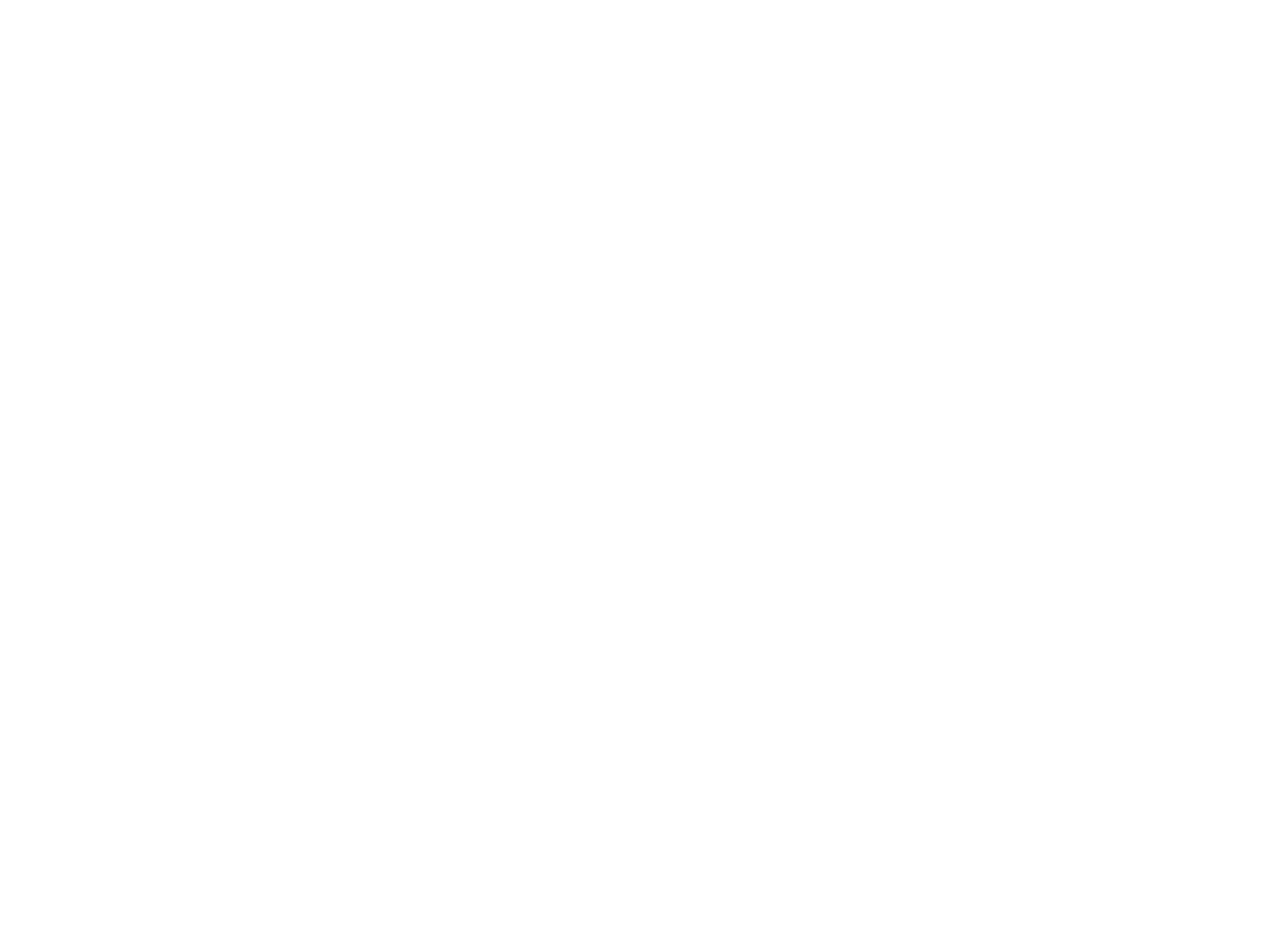
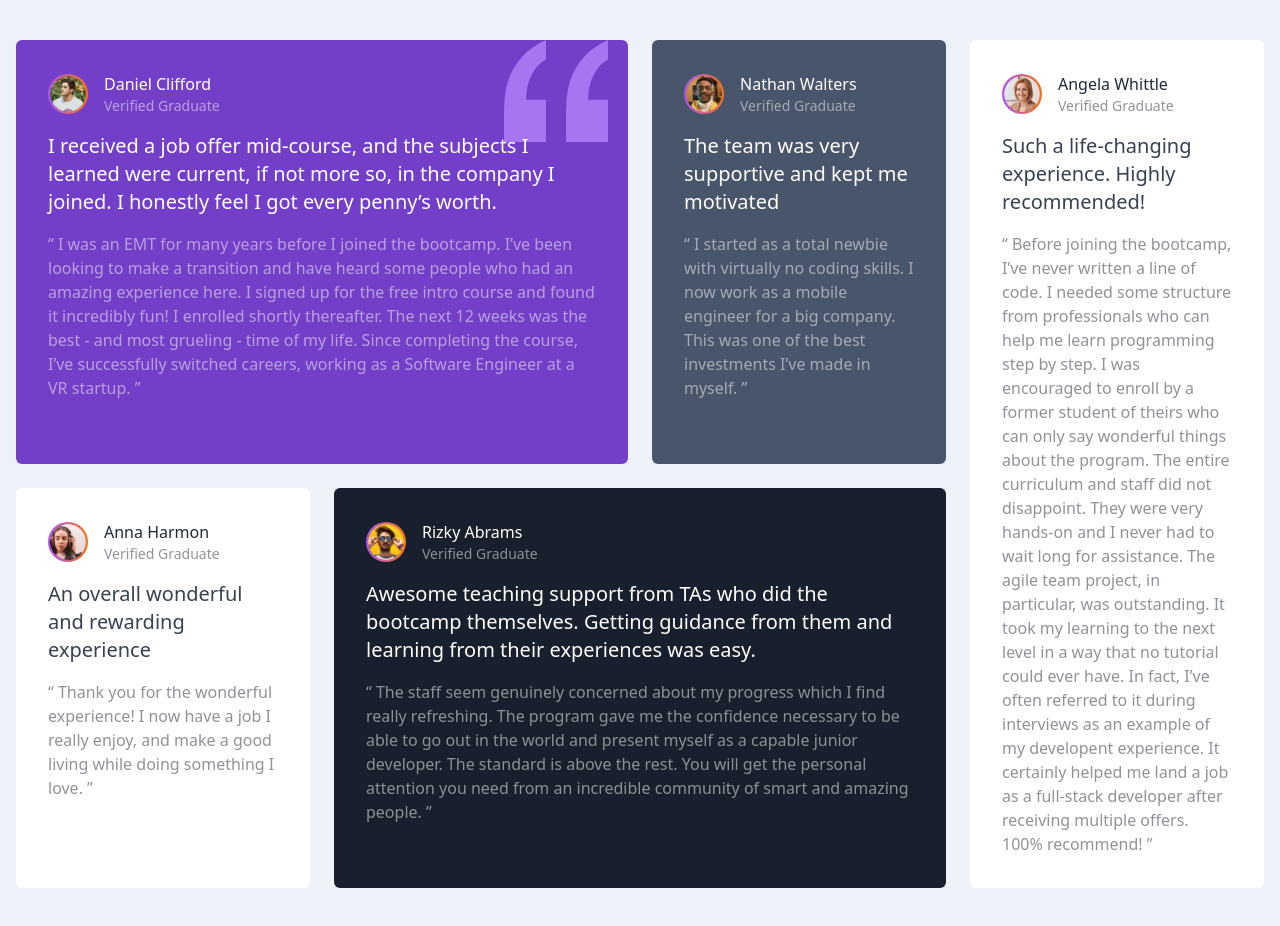
Before and after one commit to Bishesh58/frontend-mentor-challenges, a Nuxt app: page /testimonials in a window 1280 px wide. Before the commit this address had no page. Before the commit the page ends 800 px from the top, so only its background shows below. Built offline with nearby package versions, Linux system fonts and the light colour scheme.

Commit message:
feat: add testimonials section using grid

```diff
--- a/nuxt.config.ts
+++ b/nuxt.config.ts
@@ -18,6 +18,7 @@
           Outfit: [300, 400, 600, 700, 900],
           Inter: [400, 700],
           "Josefin+Sans": true,
+          "Barlow+Semi+Condensed": [400, 600, 700],
           Lato: [100, 300, 400, 700],
           Raleway: {
             wght: [100, 400, 600, 700],
--- a/pages/index.vue
+++ b/pages/index.vue
@@ -21,6 +21,11 @@
 
 <script setup>
 const data = [
+  {
+    title: "Testimonials grid section",
+    imgURL: "/img/testimonials_preview.png",
+    link: "/testimonials",
+  },
   {
     title: "Time tracking dashboard",
     imgURL: "/img/time_tracking_preview.png",
--- /dev/null
+++ b/pages/testimonials.vue
@@ -0,0 +1,149 @@
+<template>
+  <div class="bg-[#EDF2F8] min-h-screen flex justify-center items-center">
+    <div
+      class="max-w-7xl mx-auto px-4 py-10 font-Barlow grid gap-6 md:grid-cols-2 lg:grid-cols-4"
+    >
+      <!-- t1 -->
+      <div
+        class="bg-[#733FC8] rounded-md text-white p-8 bg-[url('/svg/bg-pattern-quotation.svg')] bg-no-repeat bg-auto bg-right-top md:row-span-2 lg:row-span-1 lg:col-span-2"
+        style="background-position: calc(100% - 20px) 0"
+      >
+        <div class="flex items-center">
+          <img
+            src="/img/user/jacob.webp"
+            alt=""
+            class="p-0.5 h-10 w-10 rounded-full bg-gradient-to-r from-purple-500 to-orange-500"
+          />
+          <div class="px-4">
+            <p>Daniel Clifford</p>
+            <p class="text-sm opacity-50">Verified Graduate</p>
+          </div>
+        </div>
+        <h1 class="py-4 text-xl">
+          I received a job offer mid-course, and the subjects I learned were
+          current, if not more so, in the company I joined. I honestly feel I
+          got every penny’s worth.
+        </h1>
+        <p class="opacity-50">
+          “ I was an EMT for many years before I joined the bootcamp. I’ve been
+          looking to make a transition and have heard some people who had an
+          amazing experience here. I signed up for the free intro course and
+          found it incredibly fun! I enrolled shortly thereafter. The next 12
+          weeks was the best - and most grueling - time of my life. Since
+          completing the course, I’ve successfully switched careers, working as
+          a Software Engineer at a VR startup. ”
+        </p>
+      </div>
+      <!-- t2 -->
+      <div class="bg-[#49556B] rounded-md text-white p-8">
+        <div class="flex items-center">
+          <img
+            src="/img/user/nathan.webp"
+            alt=""
+            class="p-0.5 h-10 w-10 rounded-full bg-gradient-to-r from-purple-500 to-orange-500"
+          />
+          <div class="px-4">
+            <p>Nathan Walters</p>
+            <p class="text-sm opacity-50">Verified Graduate</p>
+          </div>
+        </div>
+        <h1 class="py-4 text-xl">
+          The team was very supportive and kept me motivated
+        </h1>
+        <p class="opacity-50">
+          “ I started as a total newbie with virtually no coding skills. I now
+          work as a mobile engineer for a big company. This was one of the best
+          investments I’ve made in myself. ”
+        </p>
+      </div>
+      <!-- t3 -->
+      <div
+        class="bg-white rounded-md text-gray-800 p-8 md:col-span-2 md:order-first lg:order-none lg:col-span-1 lg:row-span-2"
+      >
+        <div class="flex items-center">
+          <img
+            src="/img/user/angela.webp"
+            alt=""
+            class="p-0.5 h-10 w-10 rounded-full bg-gradient-to-r from-purple-500 to-orange-500"
+          />
+          <div class="px-4">
+            <p>Angela Whittle</p>
+            <p class="text-sm opacity-50">Verified Graduate</p>
+          </div>
+        </div>
+        <h1 class="py-4 text-xl text-gray-700">
+          Such a life-changing experience. Highly recommended!
+        </h1>
+        <p class="opacity-50">
+          “ Before joining the bootcamp, I’ve never written a line of code. I
+          needed some structure from professionals who can help me learn
+          programming step by step. I was encouraged to enroll by a former
+          student of theirs who can only say wonderful things about the program.
+          The entire curriculum and staff did not disappoint. They were very
+          hands-on and I never had to wait long for assistance. The agile team
+          project, in particular, was outstanding. It took my learning to the
+          next level in a way that no tutorial could ever have. In fact, I’ve
+          often referred to it during interviews as an example of my developent
+          experience. It certainly helped me land a job as a full-stack
+          developer after receiving multiple offers. 100% recommend! ”
+        </p>
+      </div>
+      <!-- t4 -->
+      <div
+        class="bg-white rounded-md text-gray-800 p-8 order-last md:order-none"
+      >
+        <div class="flex items-center">
+          <img
+            src="/img/user/anna.webp"
+            alt=""
+            class="p-0.5 h-10 w-10 rounded-full bg-gradient-to-r from-purple-500 to-orange-500"
+          />
+          <div class="px-4">
+            <p>Anna Harmon</p>
+            <p class="text-sm opacity-50">Verified Graduate</p>
+          </div>
+        </div>
+        <h1 class="py-4 text-xl text-gray-700">
+          An overall wonderful and rewarding experience
+        </h1>
+        <p class="opacity-50">
+          “ Thank you for the wonderful experience! I now have a job I really
+          enjoy, and make a good living while doing something I love. ”
+        </p>
+      </div>
+      <!-- t5 -->
+      <div
+        class="bg-[#18202D] rounded-md text-white p-8 md:row-span-2 lg:row-span-1 md:col-span-2 lg:col-span-2"
+      >
+        <div class="flex items-center">
+          <img
+            src="/img/user/rizky.webp"
+            alt=""
+            class="p-0.5 h-10 w-10 rounded-full bg-gradient-to-r from-purple-500 to-orange-500"
+          />
+          <div class="px-4">
+            <p>Rizky Abrams</p>
+            <p class="text-sm opacity-50">Verified Graduate</p>
+          </div>
+        </div>
+        <h1 class="py-4 text-xl">
+          Awesome teaching support from TAs who did the bootcamp themselves.
+          Getting guidance from them and learning from their experiences was
+          easy.
+        </h1>
+        <p class="opacity-50">
+          “ The staff seem genuinely concerned about my progress which I find
+          really refreshing. The program gave me the confidence necessary to be
+          able to go out in the world and present myself as a capable junior
+          developer. The standard is above the rest. You will get the personal
+          attention you need from an incredible community of smart and amazing
+          people. ”
+        </p>
+      </div>
+    </div>
+  </div>
+</template>
+
+<script setup></script>
+
+<style scoped></style>
--- a/tailwind.config.js
+++ b/tailwind.config.js
@@ -19,6 +19,7 @@
         Raleway: ["Raleway"],
         Mohave: ["Mohave"],
         Rubik: ["Rubik"],
+        Barlow: ["Barlow+Semi+Condensed"],
       },
     },
   },
```
Also changed, not shown: public/img/testimonials_preview.png (added), public/svg/bg-pattern-quotation.svg (added).
